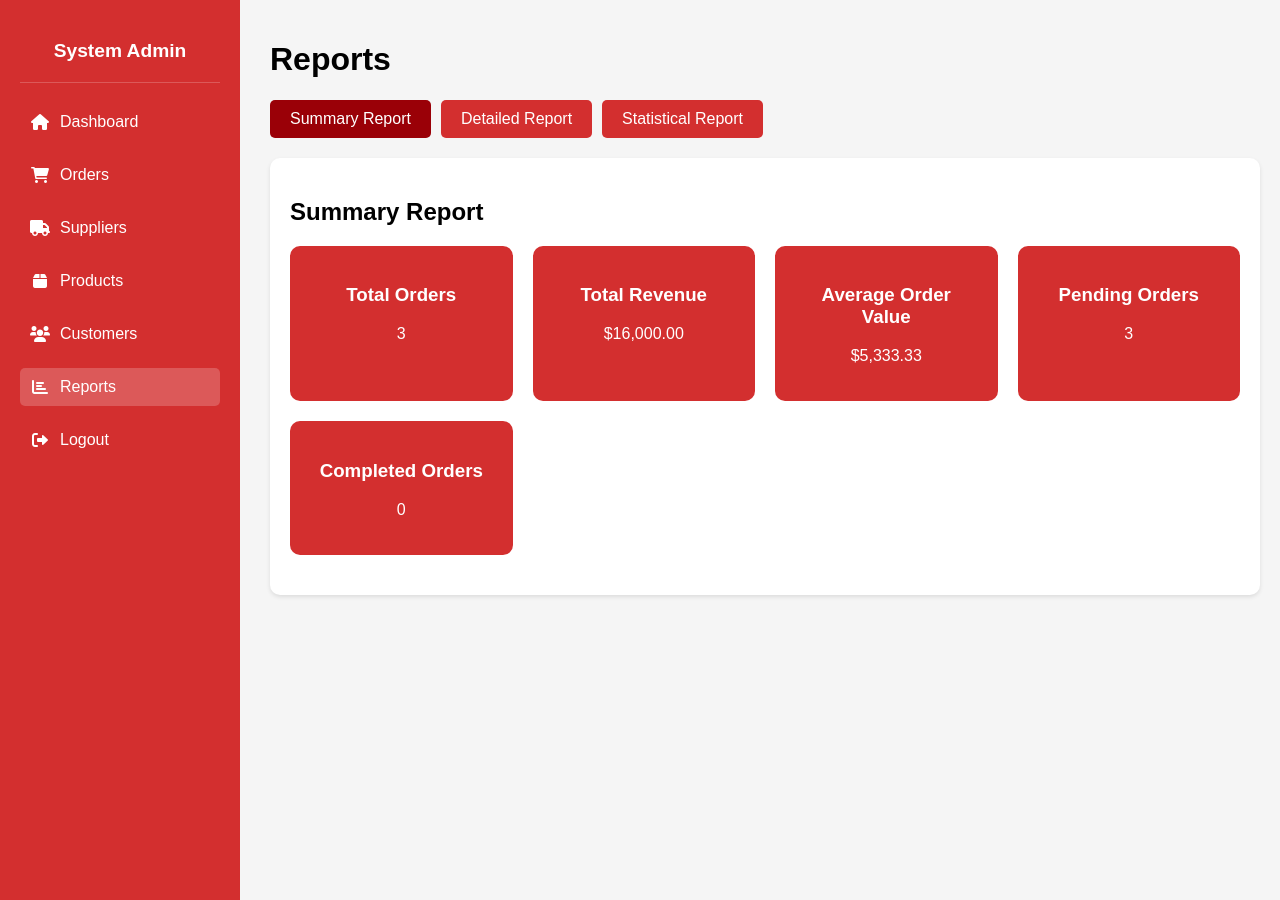
After one commit to fuzakenshine/Compucore, a PHP site: page /Admin_reports.php in a window 1280 px wide. The commit adds this page. Run offline with PHP 8.4, Linux system fonts and the light colour scheme; a user stored in the database is signed in; data comes from the database, SQL or seed files in the repository.

Commit message:
Add reports on admin

```diff
--- a/Admin_customers.php
+++ b/Admin_customers.php
@@ -153,6 +153,9 @@ $result = $conn->query($sql);
         <a href="Admin_customers.php" class="active">
             <i class="fas fa-users"></i> Customers
         </a>
+        <a href="Admin_reports.php">
+            <i class="fas fa-chart-bar"></i> Reports
+        </a>
         <a href="logout.php">
             <i class="fas fa-sign-out-alt"></i> Logout
         </a>
--- a/Admin_product.php
+++ b/Admin_product.php
@@ -371,6 +371,9 @@ $result = $conn->query($sql);
         <a href="Admin_customers.php">
             <i class="fas fa-users"></i> Customers
         </a>
+        <a href="Admin_reports.php">
+            <i class="fas fa-chart-bar"></i> Reports
+        </a>
         <a href="logout.php">
             <i class="fas fa-sign-out-alt"></i> Logout
         </a>
--- /dev/null
+++ b/Admin_reports.php
@@ -0,0 +1,375 @@
+<?php
+require_once 'includes/auth.php';
+checkAdminAccess();
+include 'db_connect.php';
+
+// Fetch admin name
+$admin_id = $_SESSION['user_id'];
+$adminQuery = $conn->prepare("SELECT CONCAT(F_NAME, ' ', L_NAME) as full_name FROM users WHERE PK_USER_ID = ?");
+$adminQuery->bind_param("i", $admin_id);
+$adminQuery->execute();
+$adminName = $adminQuery->get_result()->fetch_assoc()['full_name'];
+
+// Get report type from URL parameter
+$reportType = isset($_GET['type']) ? $_GET['type'] : 'summary';
+
+// Fetch data based on report type
+switch($reportType) {
+    case 'detailed':
+        // Detailed Orders Report
+        $detailedQuery = $conn->query("
+            SELECT o.*, c.F_NAME, c.L_NAME, c.EMAIL, c.PHONE_NUM
+            FROM orders o
+            JOIN customer c ON o.FK1_CUSTOMER_ID = c.PK_CUSTOMER_ID
+            ORDER BY o.ORDER_DATE DESC
+        ");
+        $detailedData = $detailedQuery->fetch_all(MYSQLI_ASSOC);
+        break;
+
+    case 'summary':
+        // Summary Report
+        $summaryData = [
+            'total_orders' => $conn->query("SELECT COUNT(*) as count FROM orders")->fetch_assoc()['count'],
+            'total_revenue' => $conn->query("SELECT SUM(TOTAL_PRICE) as total FROM orders")->fetch_assoc()['total'],
+            'avg_order_value' => $conn->query("SELECT AVG(TOTAL_PRICE) as avg FROM orders")->fetch_assoc()['avg'],
+            'pending_orders' => $conn->query("SELECT COUNT(*) as count FROM orders WHERE STATUS = 'Pending'")->fetch_assoc()['count'],
+            'completed_orders' => $conn->query("SELECT COUNT(*) as count FROM orders WHERE STATUS = 'Completed'")->fetch_assoc()['count']
+        ];
+        break;
+
+    case 'statistical':
+        // Statistical Report Data
+        $monthlySales = [];
+        $monthlyOrders = [];
+        $customerGrowth = [];
+
+        for ($i = 0; $i < 12; $i++) {
+            $month = date('Y-m', strtotime("-$i months"));
+            $sales = $conn->query("
+                SELECT SUM(TOTAL_PRICE) as total
+                FROM orders
+                WHERE DATE_FORMAT(ORDER_DATE, '%Y-%m') = '$month'
+            ")->fetch_assoc()['total'];
+
+            $orders = $conn->query("
+                SELECT COUNT(*) as count
+                FROM orders
+                WHERE DATE_FORMAT(ORDER_DATE, '%Y-%m') = '$month'
+            ")->fetch_assoc()['count'];
+
+            $customers = $conn->query("
+                SELECT COUNT(*) as count
+                FROM customer
+                WHERE DATE_FORMAT(CREATED_AT, '%Y-%m') = '$month'
+            ")->fetch_assoc()['count'];
+
+            $monthlySales[] = $sales ?: 0;
+            $monthlyOrders[] = $orders;
+            $customerGrowth[] = $customers;
+        }
+
+        $statisticalData = [
+            'monthly_sales' => array_reverse($monthlySales),
+            'monthly_orders' => array_reverse($monthlyOrders),
+            'customer_growth' => array_reverse($customerGrowth),
+            'months' => array_reverse(array_map(function($i) {
+                return date('M Y', strtotime("-$i months"));
+            }, range(0, 11)))
+        ];
+        break;
+}
+?>
+
+<!DOCTYPE html>
+<html lang="en">
+<head>
+    <meta charset="UTF-8">
+    <title>Admin Reports</title>
+    <link rel="stylesheet" href="https://cdnjs.cloudflare.com/ajax/libs/font-awesome/6.0.0/css/all.min.css">
+    <script src="https://cdn.jsdelivr.net/npm/chart.js"></script>
+    <style>
+        body {
+            margin: 0;
+            font-family: Arial, sans-serif;
+            background-color: #f5f5f5;
+        }
+
+        .sidebar {
+            width: 200px;
+            background-color: #d32f2f;
+            height: 100vh;
+            position: fixed;
+            color: white;
+            display: flex;
+            flex-direction: column;
+            padding: 20px;
+        }
+
+        .admin-profile {
+            text-align: center;
+            padding: 20px 0;
+            border-bottom: 1px solid rgba(255,255,255,0.2);
+            margin-bottom: 20px;
+        }
+
+        .admin-profile h3 {
+            margin: 0;
+            font-size: 1.2em;
+        }
+
+        .sidebar a {
+            display: flex;
+            align-items: center;
+            color: white;
+            text-decoration: none;
+            margin-bottom: 15px;
+            padding: 10px;
+            border-radius: 5px;
+            transition: all 0.3s ease;
+        }
+
+        .sidebar a i {
+            margin-right: 10px;
+            width: 20px;
+            text-align: center;
+        }
+
+        .sidebar a:hover {
+            background: rgba(255,255,255,0.1);
+            transform: translateX(5px);
+        }
+
+        .sidebar a.active {
+            background: rgba(255,255,255,0.2);
+        }
+
+        .main {
+            margin-left: 250px;
+            padding: 20px;
+        }
+
+        .report-type-selector {
+            margin-bottom: 20px;
+            display: flex;
+            gap: 10px;
+        }
+
+        .report-type-selector a {
+            padding: 10px 20px;
+            background-color: #d32f2f;
+            color: white;
+            text-decoration: none;
+            border-radius: 5px;
+        }
+
+        .report-type-selector a.active {
+            background-color: #9a0007;
+        }
+
+        .report-container {
+            background-color: white;
+            padding: 20px;
+            border-radius: 10px;
+            box-shadow: 0 2px 4px rgba(0,0,0,0.1);
+        }
+
+        table {
+            width: 100%;
+            border-collapse: collapse;
+            margin-top: 20px;
+        }
+
+        th, td {
+            padding: 12px;
+            text-align: left;
+            border-bottom: 1px solid #ddd;
+        }
+
+        th {
+            background-color: #f5f5f5;
+        }
+
+        .summary-cards {
+            display: grid;
+            grid-template-columns: repeat(auto-fit, minmax(200px, 1fr));
+            gap: 20px;
+            margin-bottom: 20px;
+        }
+
+        .summary-card {
+            background-color: #d32f2f;
+            color: white;
+            padding: 20px;
+            border-radius: 10px;
+            text-align: center;
+        }
+
+        .chart-container {
+            margin-top: 20px;
+            height: 400px;
+        }
+    </style>
+</head>
+<body>
+    <div class="sidebar">
+        <div class="admin-profile">
+            <h3><?= htmlspecialchars($adminName) ?></h3>
+        </div>
+        <a href="Admin_home.php">
+            <i class="fas fa-home"></i> Dashboard
+        </a>
+        <a href="Admin_orders.php">
+            <i class="fas fa-shopping-cart"></i> Orders
+        </a>
+        <a href="Admin_suppliers.php">
+            <i class="fas fa-truck"></i> Suppliers
+        </a>
+        <a href="Admin_product.php">
+            <i class="fas fa-box"></i> Products
+        </a>
+        <a href="Admin_customers.php">
+            <i class="fas fa-users"></i> Customers
+        </a>
+        <a href="Admin_reports.php" class="active">
+            <i class="fas fa-chart-bar"></i> Reports
+        </a>
+        <a href="logout.php">
+            <i class="fas fa-sign-out-alt"></i> Logout
+        </a>
+    </div>
+
+    <div class="main">
+        <h1>Reports</h1>
+
+        <div class="report-type-selector">
+            <a href="?type=summary" class="<?= $reportType === 'summary' ? 'active' : '' ?>">Summary Report</a>
+            <a href="?type=detailed" class="<?= $reportType === 'detailed' ? 'active' : '' ?>">Detailed Report</a>
+            <a href="?type=statistical" class="<?= $reportType === 'statistical' ? 'active' : '' ?>">Statistical Report</a>
+        </div>
+
+        <div class="report-container">
+            <?php if ($reportType === 'detailed'): ?>
+                <h2>Detailed Orders Report</h2>
+                <table>
+                    <thead>
+                        <tr>
+                            <th>Order ID</th>
+                            <th>Customer</th>
+                            <th>Email</th>
+                            <th>Phone</th>
+                            <th>Order Date</th>
+                            <th>Total Price</th>
+                            <th>Status</th>
+                        </tr>
+                    </thead>
+                    <tbody>
+                        <?php foreach ($detailedData as $order): ?>
+                            <tr>
+                                <td><?= $order['PK_ORDER_ID'] ?></td>
+                                <td><?= htmlspecialchars($order['F_NAME'] . ' ' . $order['L_NAME']) ?></td>
+                                <td><?= htmlspecialchars($order['EMAIL']) ?></td>
+                                <td><?= htmlspecialchars($order['PHONE_NUM']) ?></td>
+                                <td><?= $order['ORDER_DATE'] ?></td>
+                                <td>$<?= number_format($order['TOTAL_PRICE'], 2) ?></td>
+                                <td><?= $order['STATUS'] ?></td>
+                            </tr>
+                        <?php endforeach; ?>
+                    </tbody>
+                </table>
+            <?php elseif ($reportType === 'summary'): ?>
+                <h2>Summary Report</h2>
+                <div class="summary-cards">
+                    <div class="summary-card">
+                        <h3>Total Orders</h3>
+                        <p><?= number_format($summaryData['total_orders']) ?></p>
+                    </div>
+                    <div class="summary-card">
+                        <h3>Total Revenue</h3>
+                        <p>$<?= number_format($summaryData['total_revenue'], 2) ?></p>
+                    </div>
+                    <div class="summary-card">
+                        <h3>Average Order Value</h3>
+                        <p>$<?= number_format($summaryData['avg_order_value'], 2) ?></p>
+                    </div>
+                    <div class="summary-card">
+                        <h3>Pending Orders</h3>
+                        <p><?= number_format($summaryData['pending_orders']) ?></p>
+                    </div>
+                    <div class="summary-card">
+                        <h3>Completed Orders</h3>
+                        <p><?= number_format($summaryData['completed_orders']) ?></p>
+                    </div>
+                </div>
+            <?php elseif ($reportType === 'statistical'): ?>
+                <h2>Statistical Report</h2>
+                <div class="chart-container">
+                    <canvas id="salesChart"></canvas>
+                </div>
+                <div class="chart-container">
+                    <canvas id="ordersChart"></canvas>
+                </div>
+                <div class="chart-container">
+                    <canvas id="customersChart"></canvas>
+                </div>
+            <?php endif; ?>
+        </div>
+    </div>
+
+    <?php if ($reportType === 'statistical'): ?>
+    <script>
+        // Sales Chart
+        new Chart(document.getElementById('salesChart'), {
+            type: 'line',
+            data: {
+                labels: <?= json_encode($statisticalData['months']) ?>,
+                datasets: [{
+                    label: 'Monthly Sales',
+                    data: <?= json_encode($statisticalData['monthly_sales']) ?>,
+                    borderColor: '#d32f2f',
+                    tension: 0.1
+                }]
+            },
+            options: {
+                responsive: true,
+                maintainAspectRatio: false
+            }
+        });
+
+        // Orders Chart
+        new Chart(document.getElementById('ordersChart'), {
+            type: 'bar',
+            data: {
+                labels: <?= json_encode($statisticalData['months']) ?>,
+                datasets: [{
+                    label: 'Monthly Orders',
+                    data: <?= json_encode($statisticalData['monthly_orders']) ?>,
+                    backgroundColor: '#d32f2f'
+                }]
+            },
+            options: {
+                responsive: true,
+                maintainAspectRatio: false
+            }
+        });
+
+        // Customers Chart
+        new Chart(document.getElementById('customersChart'), {
+            type: 'line',
+            data: {
+                labels: <?= json_encode($statisticalData['months']) ?>,
+                datasets: [{
+                    label: 'Customer Growth',
+                    data: <?= json_encode($statisticalData['customer_growth']) ?>,
+                    borderColor: '#d32f2f',
+                    tension: 0.1
+                }]
+            },
+            options: {
+                responsive: true,
+                maintainAspectRatio: false
+            }
+        });
+    </script>
+    <?php endif; ?>
+</body>
+</html>
--- a/Admin_suppliers.php
+++ b/Admin_suppliers.php
@@ -281,6 +281,9 @@ $result = $conn->query($sql);
         <a href="Admin_customers.php">
             <i class="fas fa-users"></i> Customers
         </a>
+        <a href="Admin_reports.php">
+            <i class="fas fa-chart-bar"></i> Reports
+        </a>
         <a href="logout.php">
             <i class="fas fa-sign-out-alt"></i> Logout
         </a>
--- a/process_order.php
+++ b/process_order.php
@@ -71,7 +71,8 @@ try {
     // Create notification for the order
     $notification_sql = "INSERT INTO notifications (FK_CUSTOMER_ID, MESSAGE, TYPE)
                         VALUES (?, ?, 'order')";
-    $notification_message = "Your order #$order_id has been placed and is awaiting approval.";
+    $product_names = array_map(function($item) { return $item['PROD_NAME']; }, $cart_items);
+    $notification_message = "Your order for " . implode(", ", $product_names) . " has been placed and is awaiting approval.";
     $stmt = $conn->prepare($notification_sql);
     $stmt->bind_param("is", $user_id, $notification_message);
     $stmt->execute();
```
Also changed, not shown: Admin_home.php (+13 -2 lines), Admin_orders.php (+33 -4 lines), cart.php (+1 -25 lines), header.php (+22 -10 lines).
